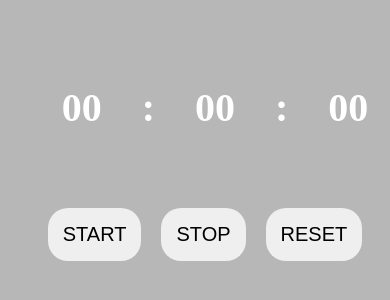
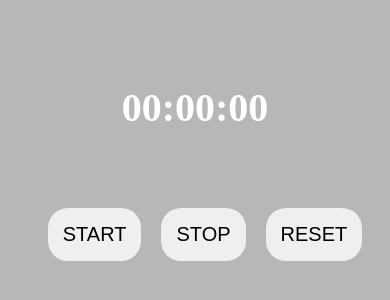
Before and after one commit to ahmed123-ar/js-stopwatch, a plain HTML site: page index.html in a window 390 px wide. Shown: the part 272-572 px from the top of the page. Drawn offline with Linux system fonts and the light colour scheme.

Commit message:
third commit

```diff
--- a/stye.css
+++ b/stye.css
@@ -64,8 +64,8 @@ body{
         justify-content: center;
     }
 
-    #time div{
-        margin-left: 40px;
+    #time{
+        width: 60vh;
     }
 
     #buttons button{
```
